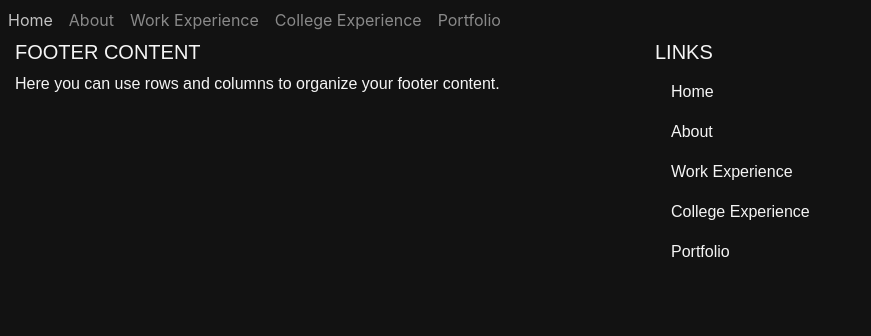
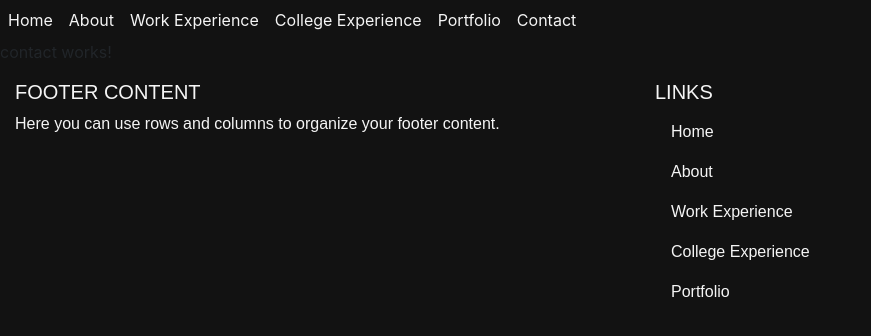
Before and after one commit to jamesbrannigan89/Personal-Site, an Angular app in the folder personal-site/: page /contact in a window 1280 px wide. Before the commit this address led to /. Shown: the top 336 px of the page, without its empty margins (0-871 px from the left). Built offline with nearby package versions, Linux system fonts and the light colour scheme.

Commit message:
changed nav style. Added contact compoent. Added router links to components

```diff
--- a/personal-site/src/app/app-routing.module.ts
+++ b/personal-site/src/app/app-routing.module.ts
@@ -5,6 +5,7 @@
 import { CollegeExperienceComponent } from './college-experience/college-experience.component';
 import { PortfolioComponent } from './portfolio/portfolio.component';
 import { WorkExperienceComponent } from './work-experience/work-experience.component';
+import { ContactComponent } from './contact/contact.component';
 
 
 const routes: Routes = [
@@ -12,7 +13,8 @@
   {path:'about', component: AboutComponent},
   {path:'college-experience', component: CollegeExperienceComponent},
   {path:'portfolio', component: PortfolioComponent},
-  {path:'work-experience', component: WorkExperienceComponent}
+  {path:'work-experience', component: WorkExperienceComponent},
+  {path:'contact', component: ContactComponent}
 
 
 
--- a/personal-site/src/app/app.module.ts
+++ b/personal-site/src/app/app.module.ts
@@ -10,6 +10,7 @@
 import { CollegeExperienceComponent } from './college-experience/college-experience.component';
 import { PortfolioComponent } from './portfolio/portfolio.component';
 import { FooterComponent } from './footer/footer.component';
+import { ContactComponent } from './contact/contact.component';
 
 @NgModule({
   declarations: [
@@ -20,7 +21,8 @@
     WorkExperienceComponent,
     CollegeExperienceComponent,
     PortfolioComponent,
-    FooterComponent
+    FooterComponent,
+    ContactComponent
   ],
   imports: [
     BrowserModule,
--- /dev/null
+++ b/personal-site/src/app/contact/contact.component.html
@@ -0,0 +1 @@
+<p>contact works!</p>
--- /dev/null
+++ b/personal-site/src/app/contact/contact.component.ts
@@ -0,0 +1,15 @@
+import { Component, OnInit } from '@angular/core';
+
+@Component({
+  selector: 'app-contact',
+  templateUrl: './contact.component.html',
+  styleUrls: ['./contact.component.css']
+})
+export class ContactComponent implements OnInit {
+
+  constructor() { }
+
+  ngOnInit(): void {
+  }
+
+}
--- a/personal-site/src/app/navbar/navbar.component.css
+++ b/personal-site/src/app/navbar/navbar.component.css
@@ -3,6 +3,6 @@
     color: whitesmoke;
 }
 
-li{
-    color: whitesmoke;
+li,a{
+    color: whitesmoke !important;
 }
--- a/personal-site/src/app/navbar/navbar.component.html
+++ b/personal-site/src/app/navbar/navbar.component.html
@@ -20,6 +20,10 @@
                 <a class="nav-link" routerLink="/portfolio">Portfolio</a>
             </li>
 
+            <li class="nav-item">
+                    <a class="nav-link" routerLink="/contact">Contact</a>
+            </li>
+
         </ul>
 
     </div>
```
Also changed, not shown: personal-site/src/app/contact/contact.component.css (added), 1 other file (tests, documents, lock files or other folders).
